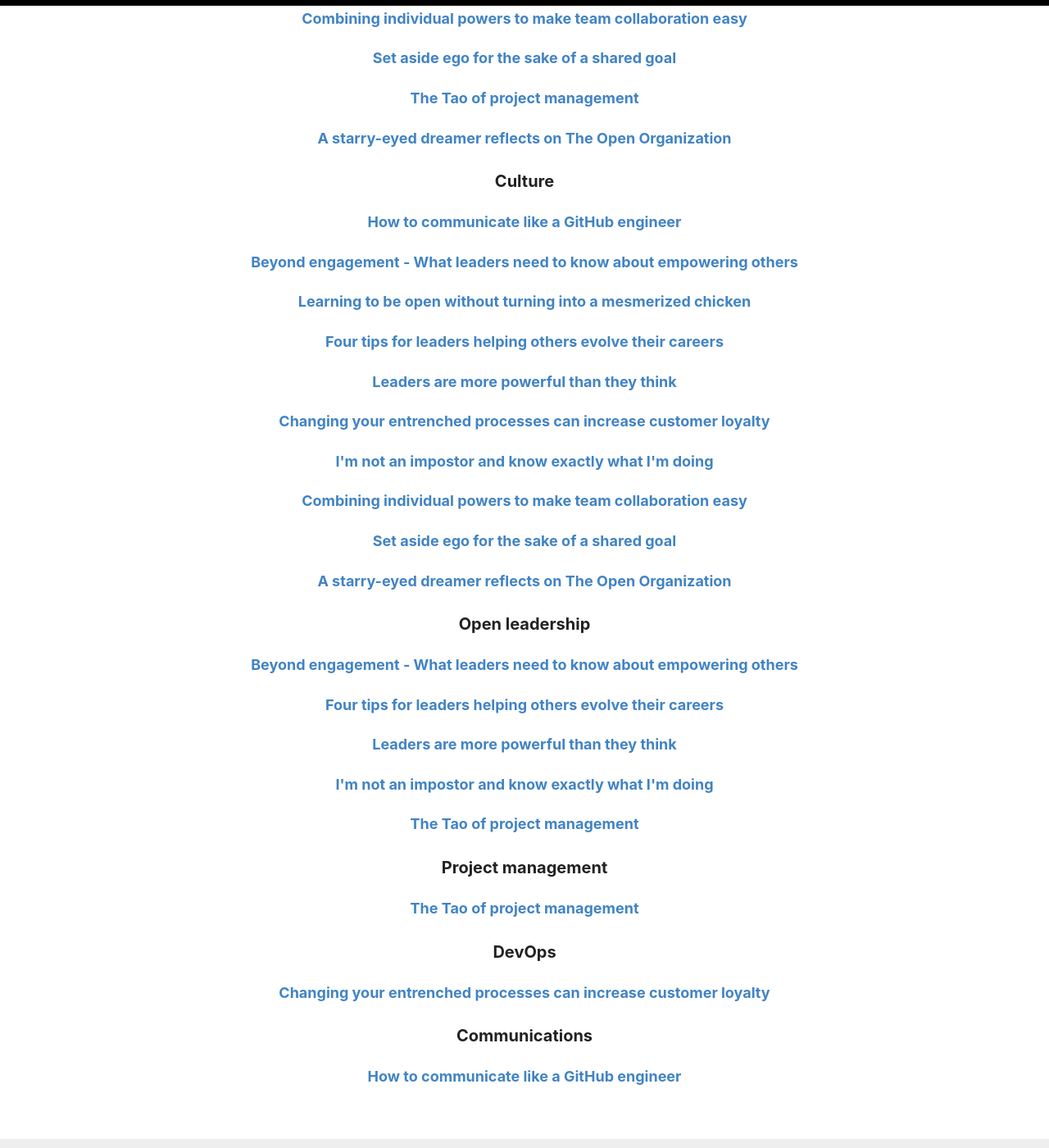
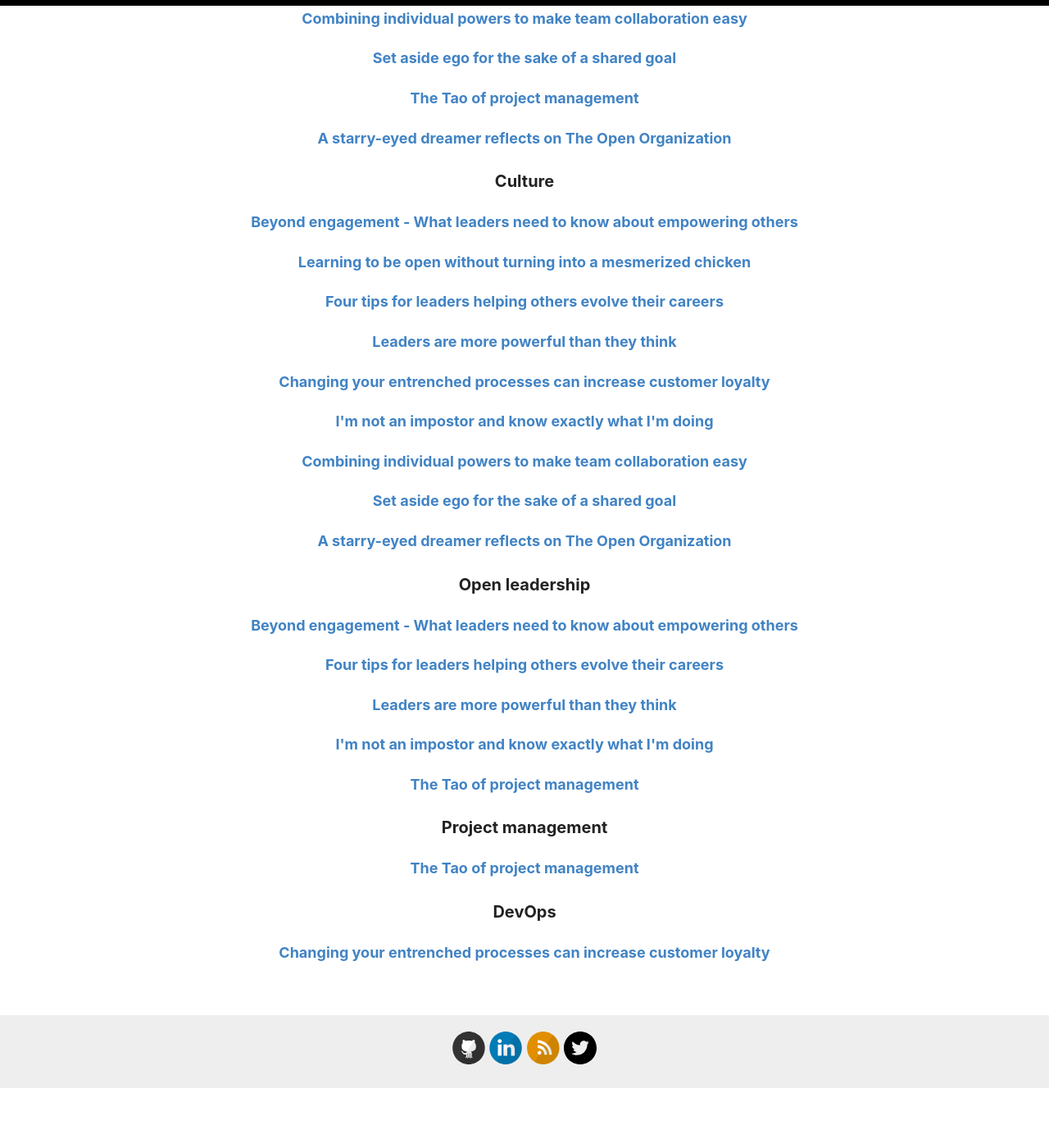
Before and after one commit to amatlack/amatlack.github.io, a Jekyll site: the page built from _pages/categories.md, in a window 1280 px wide and 1400 px high, scrolled down 387 px. Shown: the whole window at 82% size. Built offline with Jekyll 4.4.1, drawn with Linux system fonts in a browser that asks for light colours; after the commit the page ends 1714 px from its top, so only the background shows below that.

```diff
--- a/_posts/2023-10-04-how-to-communicate-like-a-github-engineer.md
+++ b/_posts/2023-10-04-how-to-communicate-like-a-github-engineer.md
@@ -1,10 +1,5 @@
 ---
-layout: forward
 title: How to communicate like a GitHub engineer
 excerpt: Learn more about how we use GitHub to build GitHub, how we turned our guiding communications principles into prescriptive practices to manage our internal communications signal-to-noise ratio, and how you can contribute to the ongoing conversation.
-categories: [Communications, Culture]
-target: https://github.blog/2023-10-04-how-to-communicate-like-a-github-engineer-our-principles-practices-and-tools/
-targetname: the GitHub blog
-targettitle: How to communicate like a GitHub engineer
-time: 5
+redirect_to: https://github.blog/2023-10-04-how-to-communicate-like-a-github-engineer-our-principles-practices-and-tools/
 ---
```
